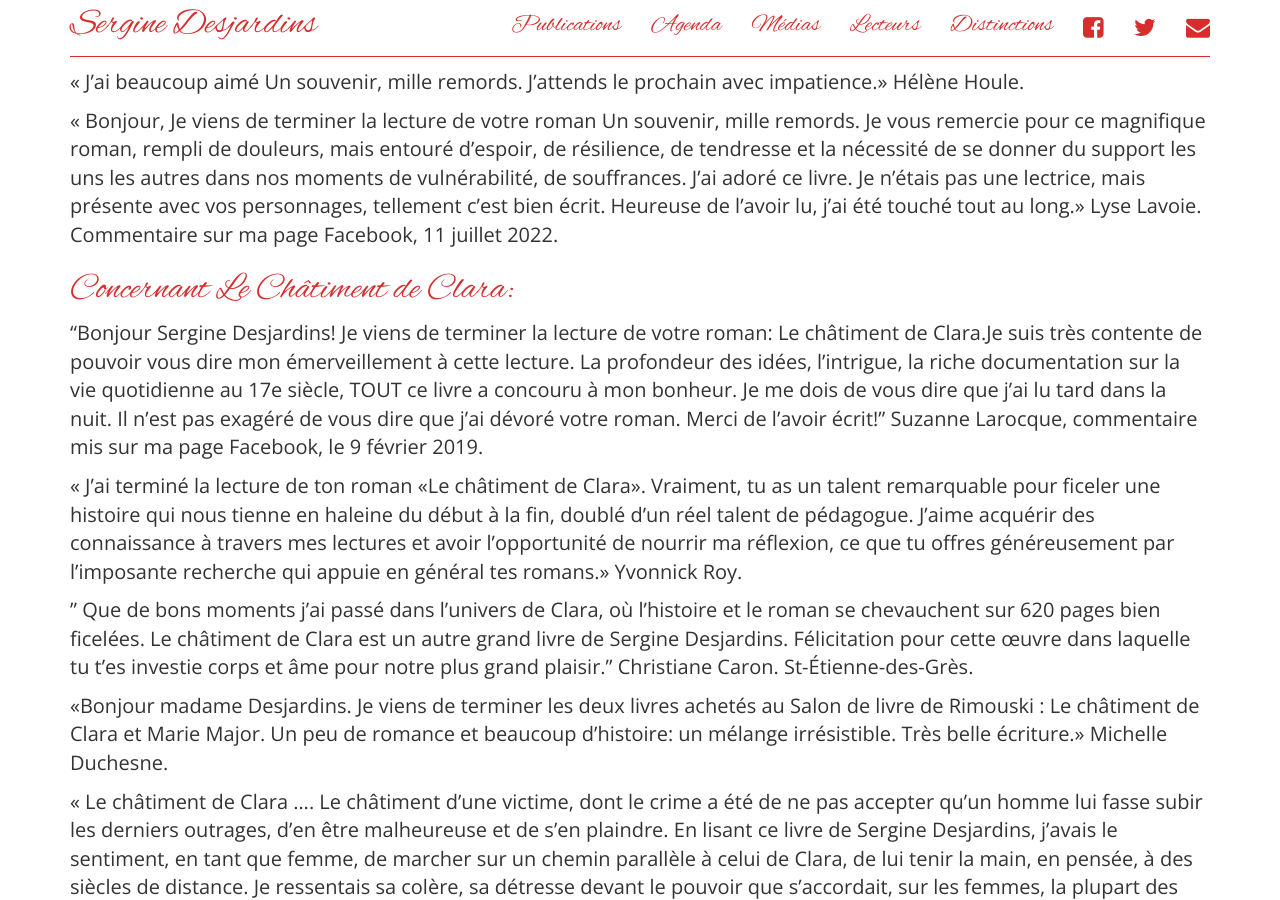
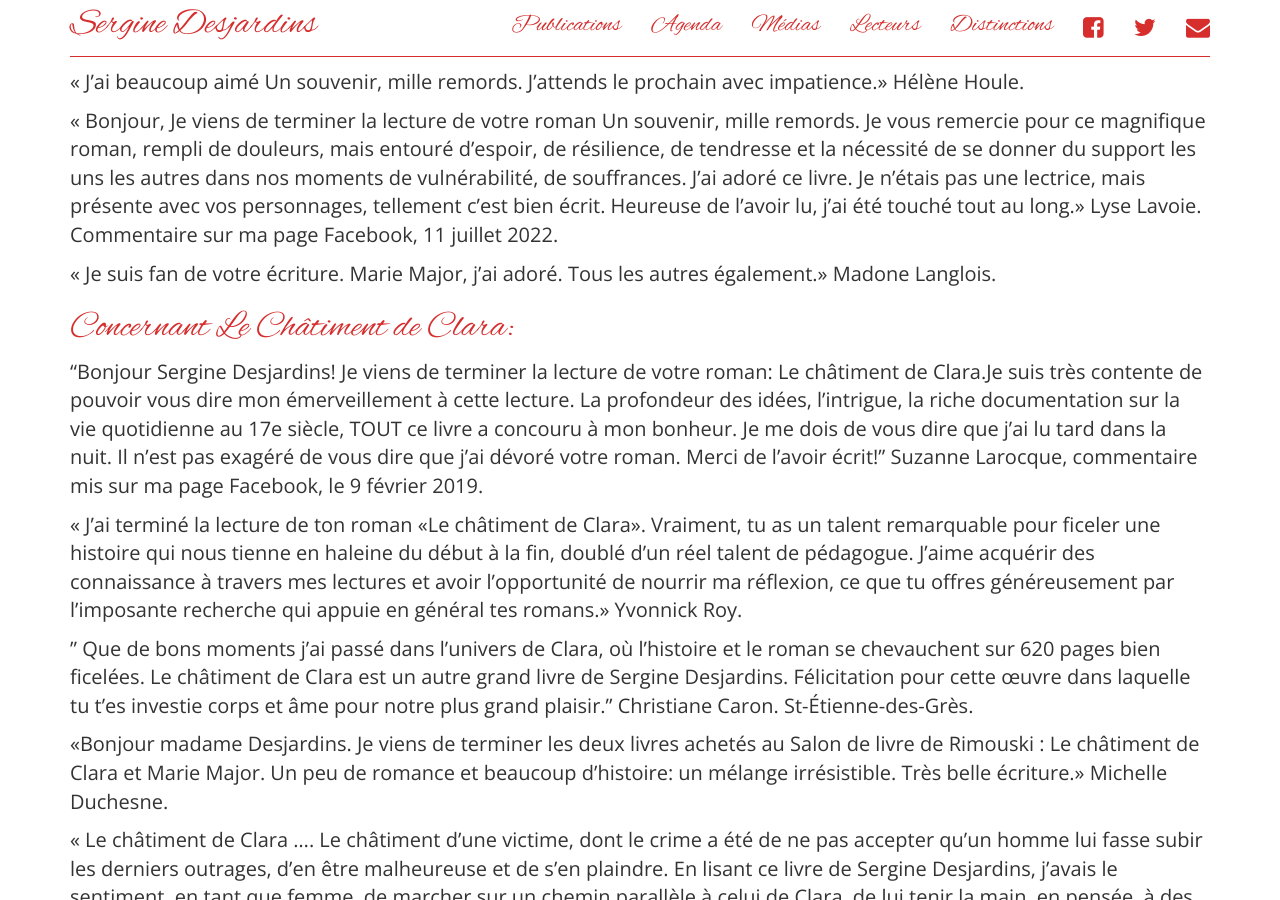
Before and after one commit to serginedesjardins/serginedesjardins.github.io, a Jekyll site: the page built from lecteurs.md, in a window 1280 px wide and 900 px high, scrolled down 10170 px. Built offline with Jekyll 4.4.1, drawn with Linux system fonts in a browser that asks for light colours; nearby versions of some CDN libraries; some of the changed text lies outside the part shown.

Commit message:
Madone Langlois

```diff
--- a/lecteurs.md
+++ b/lecteurs.md
@@ -194,6 +194,9 @@ Merci, c'est un honneur de lire vos femmes!» Marie-France Rioux.
 « J’ai beaucoup aimé Un souvenir, mille remords. J’attends le prochain avec impatience.» Hélène Houle.
 
 « Bonjour, Je viens de terminer la lecture de votre roman Un souvenir, mille remords. Je vous remercie pour ce magnifique roman, rempli de douleurs, mais entouré d’espoir, de résilience, de tendresse et la nécessité de se donner du support les uns les autres dans nos moments de vulnérabilité, de souffrances. J’ai adoré ce livre. Je n’étais pas une lectrice, mais présente avec vos personnages, tellement c’est bien écrit. Heureuse de l’avoir lu, j’ai été touché tout au long.»  Lyse Lavoie. Commentaire sur ma page Facebook, 11 juillet 2022.
+
+« Je suis fan de votre écriture. Marie Major, j’ai adoré. Tous les autres également.» Madone Langlois.
+
 
 
 # Concernant Le Châtiment de Clara:
@@ -1104,3 +1107,5 @@ St-Jean](http://www.cyberpedago.blogspot.com).
 « Bravo ! J’ai lu la 1e version. Magnifique ! Je viens de finir la lecture de votre dernier-né : Un souvenir, mille remords. Merci beaucoup pour toutes ces pages sur la guerre mais surtout sur l’amitié, l’entraide, la bonté, l’art et la résilience. À chaque roman, j’ai hâte de continuer à lire ! Je suis une vraie fan !!! Merci de nous permettre de vivre de si bons moments !!! » Diane Milette. Commentaire sur ma page Facebook du 22 juin 2022 dans laquelle j’annonçais la publication de l’édition spéciale 15e anniversaire de Marie Major. !
 
 « Je suis justement en train de le lire, et j’adore cette histoire. Un vrai voyage dans le temps.»  Madeleine Tanguay. Commentaire sur ma page Facebook du 22 juin 2022 dans laquelle j’annonçais la publication de l’édition spéciale 15e anniversaire de Marie Major.
+
+Je suis fan de votre écriture. Marie Major, j’ai adoré. Tous les autres également. Madone Langlois.![image](https://user-images.githubusercontent.com/8682441/178604907-40f25522-e60e-4d95-ba5f-d3eb0930ba9b.png)
```
